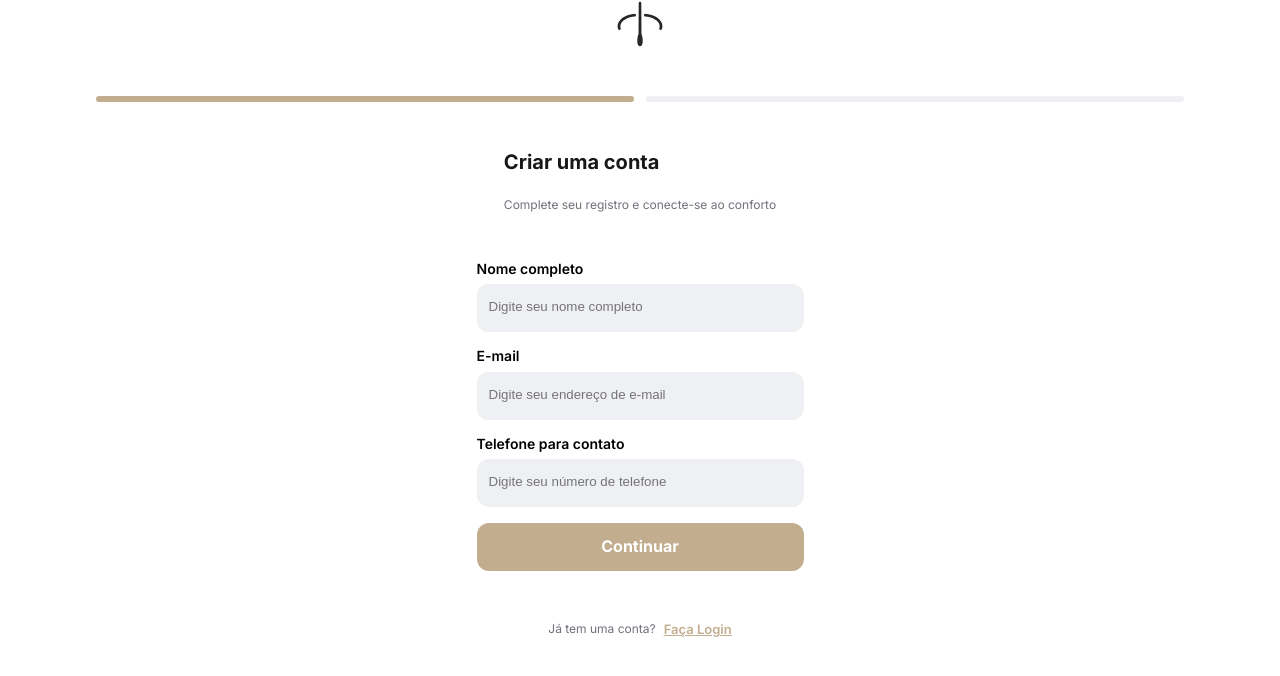
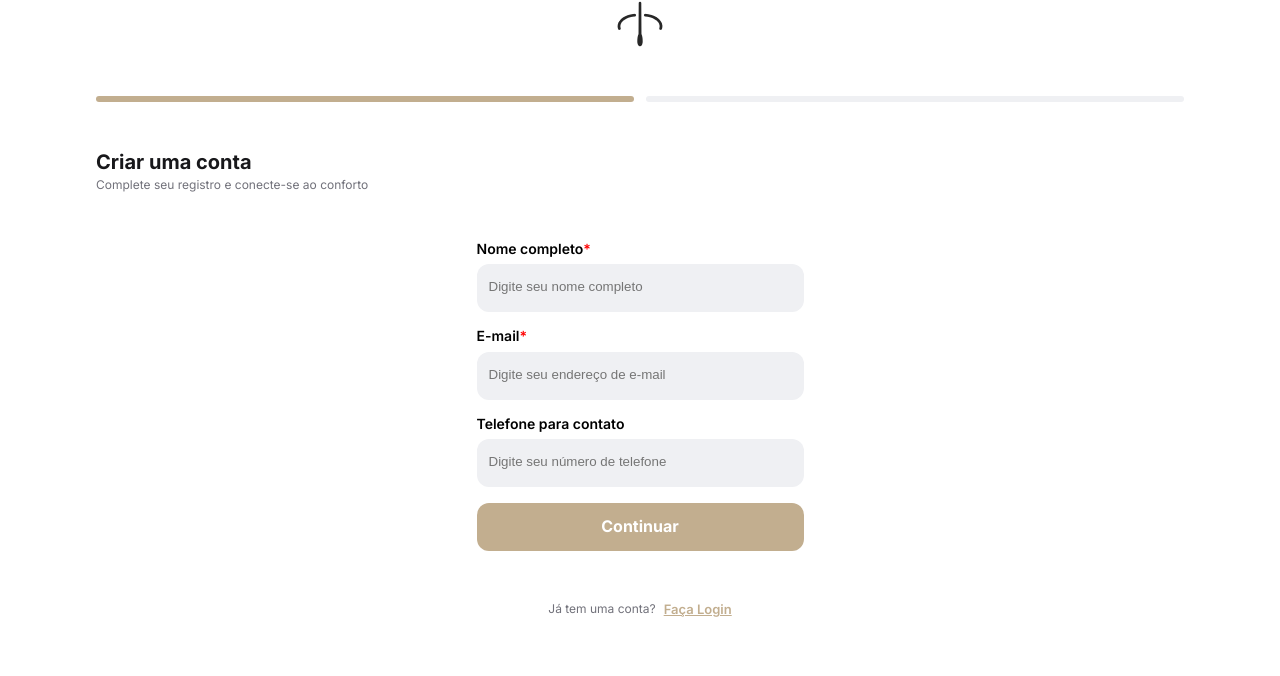
Before and after one commit to Daniel-Dief/Prototipo-Feira, a React (Create React App) app: page /SignUp in a window 1280 px wide. Shown: the top 676 px of the page. Built offline with nearby package versions, Linux system fonts and the light colour scheme.

Commit message:
feat: Finalização da SignUp page

```diff
--- a/src/pages/SignUp/index.tsx
+++ b/src/pages/SignUp/index.tsx
@@ -8,11 +8,50 @@ import { Button, ButtonSecundary } from "../../common/styles/Button";
 import CheckBox from "../../components/CheckBox";
 
 import { DivTitle } from "./style";
+import { useRef, useState } from "react";
 
 export default function SignUp() {
-    const userEmail = localStorage.getItem("email");
+    const [userName,  setUserName] = useState<string | null>(localStorage.getItem("userName"));
 
-    if(userEmail) {
+    const inputName = useRef<HTMLInputElement | null>(null);
+    const inputEmail = useRef<HTMLInputElement | null>(null);
+    const inputPassword = useRef<HTMLInputElement | null>(null);
+
+
+    function handleContinue(event: React.FormEvent) {
+        if(inputName.current) {
+            localStorage.setItem("userName", inputName.current.value);
+        }
+        if(inputEmail.current) {
+            localStorage.setItem("userEmail", inputEmail.current.value);
+        }
+        if(inputPassword.current) {
+            localStorage.setItem("userPassword", inputPassword.current.value);
+        }
+
+        if(
+            localStorage.getItem("userName") &&
+            localStorage.getItem("userEmail") &&
+            localStorage.getItem("userPassword")
+        ) {
+            window.location.href = "/Home";
+        } else if(
+            localStorage.getItem("userName") &&
+            localStorage.getItem("userEmail")
+        ) {
+            setUserName(localStorage.getItem("userName"));
+        }
+    }
+
+    function handleBack() {
+        localStorage.removeItem("userName");
+        localStorage.removeItem("userEmail");
+        localStorage.removeItem("userPassword");
+
+        setUserName(null);
+    }
+
+    if(userName) {
         return (
             <Container
                 justify_content="space-between"
@@ -39,26 +78,31 @@ export default function SignUp() {
                     <Fild
                         labelText="Digite sua senha"
                         type="password"
-                        requiered={true}
+                        required={true}
                         placeholder="Crie sua senha"
+                        inputRef={inputPassword}
                     />
                     <Fild
                         labelText="Corfime sua senha"
                         type="password"
-                        requiered={true}
+                        required={true}
                         placeholder="Confirme sua senha"
                     />
                     <CheckBox
                         labelText="Eu aceito todos os"
                         spanText="Termos & Condições"
                     />
-                    <Button>
+                    <Button
+                        onClick={handleContinue}
+                    >
                         Continuar
                     </Button>
-                    <ButtonSecundary>
-                        Voltar
-                    </ButtonSecundary>
                 </Form>
+                <ButtonSecundary
+                    onClick={handleBack}
+                >
+                    Voltar
+                </ButtonSecundary>
                 <Container
                     flex_direction="row"
                     align_items="center"
@@ -87,38 +131,38 @@ export default function SignUp() {
                         enabled={false}
                     />
                 </ProgressContainer>
-                <Container
-                    flex_direction="column"
-                    align_items="start"
-                    gap="24px"
-                >
+                <DivTitle>
                     <Title>
                         Criar uma conta
                     </Title>
                     <SmallText>
                         Complete seu registro e conecte-se ao conforto
                     </SmallText>
-                </Container>
+                </DivTitle>
                 <Form>
                     <Fild
                         labelText="Nome completo"
                         type="text"
-                        requiered={true}
+                        required={true}
                         placeholder="Digite seu nome completo"
+                        inputRef={inputName}
                     />
                     <Fild
                         labelText="E-mail"
                         type="email"
-                        requiered={true}
+                        required={true}
                         placeholder="Digite seu endereço de e-mail"
+                        inputRef={inputEmail}
                     />
                     <Fild
                         labelText="Telefone para contato"
                         type="phone"
-                        requiered={true}
+                        required={false}
                         placeholder="Digite seu número de telefone"
                     />
-                    <Button>
+                    <Button
+                        onClick={handleContinue}
+                    >
                         Continuar
                     </Button>
                 </Form>
```
